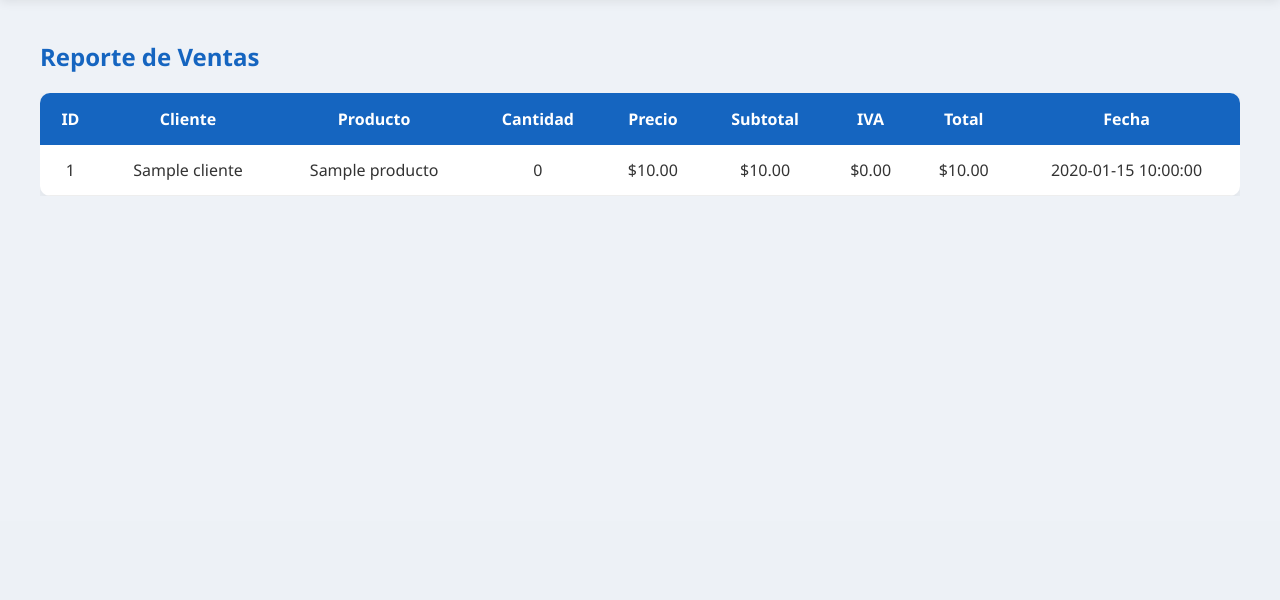
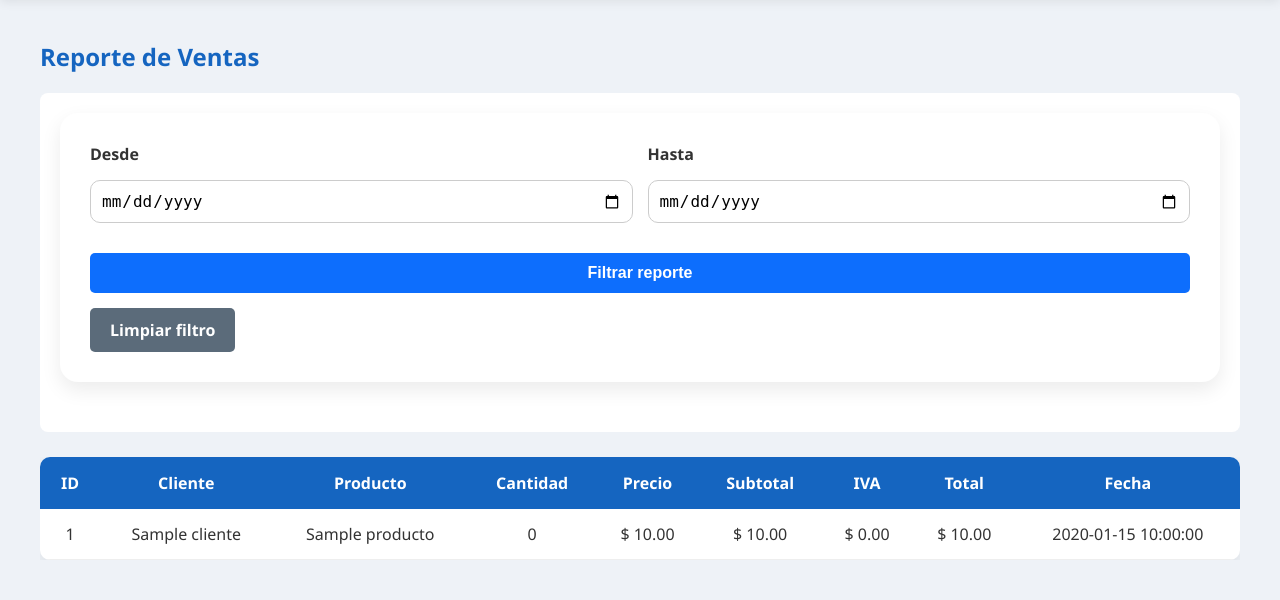
Before and after one commit to KLEBER895/sistema-inventario-web, a PHP site: page /reportes.php in a window 1280 px wide. Shown: the part 279-879 px from the top of the page. Before the commit the page ends 474 px from the top, so only its background shows below. Run offline with PHP 8.4, Linux system fonts and the light colour scheme; the visitor is signed in with stand-in values (Sample User, id 1); tables that the repository leaves empty or names only in its code hold one stand-in row (values such as "Sample post").

Commit message:
feat: agregar filtro por fechas en reportes

```diff
--- a/reportes.php
+++ b/reportes.php
@@ -6,7 +6,8 @@ $tiempo_inactivo = 1800;
 
 if(isset($_SESSION['ultimo_acceso'])){
 
-    $tiempo_transcurrido = time() - $_SESSION['ultimo_acceso'];
+    $tiempo_transcurrido =
+        time() - $_SESSION['ultimo_acceso'];
 
     if($tiempo_transcurrido > $tiempo_inactivo){
 
@@ -20,40 +21,200 @@ if(isset($_SESSION['ultimo_acceso'])){
 
 $_SESSION['ultimo_acceso'] = time();
 
-if(!isset($_SESSION['usuario']) || !isset($_SESSION['rol'])){
+
+if(
+    !isset($_SESSION['usuario']) ||
+    !isset($_SESSION['rol'])
+){
 
     header("Location: login.php");
 
     exit();
 }
 
+
 $rol_permitido = (
     $_SESSION['rol'] === 'Administrador' ||
     $_SESSION['rol'] === 'Empleado'
 );
 
+
 if(!$rol_permitido){
 
     header("Location: index.php");
+
     exit();
 }
 
+
 include("conexion.php");
+
+
+/*
+CAMBIO: Se agregó filtro de reportes por rango de fechas.
+MOTIVO: Permitir consultar ventas realizadas entre una fecha
+inicial y una fecha final, según observación de la predefensa.
+FECHA: 28/09/2026
+*/
+
+$fecha_desde =
+    isset($_GET['fecha_desde'])
+    ? trim($_GET['fecha_desde'])
+    : '';
+
+$fecha_hasta =
+    isset($_GET['fecha_hasta'])
+    ? trim($_GET['fecha_hasta'])
+    : '';
+
+
+$mensaje_filtro = "";
+
+
+/*
+CAMBIO: Se utiliza consulta preparada cuando existen fechas.
+MOTIVO: Evitar insertar directamente datos recibidos del usuario
+dentro de la consulta SQL.
+FECHA: 28/09/2026
+*/
+
+$sql_base = "
+SELECT
+    ventas.id,
+    clientes.nombre AS cliente,
+    productos.nombre AS producto,
+    ventas.cantidad,
+
+    COALESCE(
+        detalle_ventas.precio_unitario,
+        ventas.subtotal /
+        NULLIF(ventas.cantidad, 0)
+    ) AS precio_unitario,
+
+    ventas.subtotal,
+    ventas.iva,
+    ventas.total,
+    ventas.fecha
+
+FROM ventas
+
+INNER JOIN clientes
+ON ventas.cliente_id = clientes.id
+
+INNER JOIN productos
+ON ventas.producto_id = productos.id
+
+LEFT JOIN detalle_ventas
+ON detalle_ventas.venta_id = ventas.id
+AND detalle_ventas.producto_id = ventas.producto_id
+";
+
+
+if(
+    $fecha_desde !== '' &&
+    $fecha_hasta !== ''
+){
+
+    /*
+    La fecha final se convierte al día siguiente.
+    De esta manera incluimos correctamente todo
+    el día seleccionado como fecha hasta.
+    */
+
+    $fecha_hasta_siguiente =
+        date(
+            'Y-m-d',
+            strtotime(
+                $fecha_hasta . ' +1 day'
+            )
+        );
+
+
+    $sql =
+        $sql_base .
+        "
+        WHERE ventas.fecha >= ?
+        AND ventas.fecha < ?
+
+        ORDER BY ventas.fecha DESC
+        ";
+
+
+    $stmt =
+        mysqli_prepare(
+            $conexion,
+            $sql
+        );
+
+
+    mysqli_stmt_bind_param(
+        $stmt,
+        "ss",
+        $fecha_desde,
+        $fecha_hasta_siguiente
+    );
+
+
+    mysqli_stmt_execute(
+        $stmt
+    );
+
+
+    $ventas =
+        mysqli_stmt_get_result(
+            $stmt
+        );
+
+
+    $mensaje_filtro =
+        "Mostrando ventas desde "
+        .
+        htmlspecialchars($fecha_desde)
+        .
+        " hasta "
+        .
+        htmlspecialchars($fecha_hasta);
+
+
+}else{
+
+    $sql =
+        $sql_base .
+        "
+        ORDER BY ventas.fecha DESC
+        ";
+
+
+    $ventas =
+        mysqli_query(
+            $conexion,
+            $sql
+        );
+}
 
 ?>
 
 
 <!DOCTYPE html>
+
 <html lang="es">
 
 <head>
 
 <meta charset="UTF-8">
-<meta name="viewport" content="width=device-width, initial-scale=1.0">
 
-<title>Reportes de Ventas</title>
+<meta
+name="viewport"
+content="width=device-width, initial-scale=1.0">
 
-<link rel="stylesheet" href="css/estilos.css">
+<title>
+Reportes de Ventas
+</title>
+
+<link
+rel="stylesheet"
+href="css/estilos.css">
+
 
 <style>
 
@@ -62,25 +223,212 @@ include("conexion.php");
     margin:40px auto;
 }
 
+.filtro-fechas{
+    background:white;
+    padding:20px;
+    border-radius:8px;
+    margin-bottom:25px;
+}
+
+.filtro-fechas form{
+    display:flex;
+    gap:15px;
+    flex-wrap:wrap;
+    align-items:end;
+}
+
+.campo-fecha{
+    flex:1;
+    min-width:200px;
+}
+
+.campo-fecha label{
+    display:block;
+    margin-bottom:5px;
+    font-weight:bold;
+}
+
+.campo-fecha input{
+    width:100%;
+    padding:10px;
+    box-sizing:border-box;
+}
+
+.boton-filtrar{
+    background:#0d6efd;
+    color:white;
+    border:none;
+    padding:11px 20px;
+    border-radius:5px;
+    cursor:pointer;
+    font-weight:bold;
+}
+
+/*
+CAMBIO: Se mejoró el contraste visual del botón Limpiar filtro.
+MOTIVO: Mejorar su visibilidad manteniendo un estilo profesional y sobrio.
+FECHA: 28/09/2026
+*/
+
+.boton-limpiar{
+    display:inline-block;
+    background:#5B6B7A;
+    color:white;
+    text-decoration:none;
+    padding:11px 20px;
+    border-radius:5px;
+    font-weight:bold;
+}
+
+.boton-limpiar:hover{
+    background:#465563;
+}
+
+/*
+CAMBIO: Se mejoró la visibilidad del mensaje del rango seleccionado.
+MOTIVO: Aumentar el contraste sin utilizar colores demasiado llamativos.
+FECHA: 28/09/2026
+*/
+
+.mensaje-filtro{
+    background:#DCE6F1;
+    color:#2F4050;
+    padding:12px;
+    margin-bottom:20px;
+    border-left:4px solid #5B7FA3;
+    border-radius:5px;
+    font-weight:500;
+}
+
 </style>
 
 </head>
 
+
 <body>
 
+
 <header>
-    <h1>Reporte de Ventas</h1>
+
+<h1>
+Reporte de Ventas
+</h1>
+
 </header>
 
-<?php include("menu.php"); ?>
+
+<?php
+include("menu.php");
+?>
+
 
 <div class="reportes-contenedor">
 
-<h2>Reporte de Ventas</h2>
+
+<h2>
+Reporte de Ventas
+</h2>
+
+
+<!--
+CAMBIO: Se agregó formulario visual Desde / Hasta.
+MOTIVO: Permitir al usuario seleccionar el período
+que desea consultar en el reporte.
+FECHA: 28/09/2026
+-->
+
+<div class="filtro-fechas">
+
+<form
+method="GET"
+action="reportes.php">
+
+
+<div class="campo-fecha">
+
+<label for="fecha_desde">
+Desde
+</label>
+
+<input
+type="date"
+id="fecha_desde"
+name="fecha_desde"
+value="<?php
+echo htmlspecialchars(
+    $fecha_desde
+);
+?>">
+
+</div>
+
+
+<div class="campo-fecha">
+
+<label for="fecha_hasta">
+Hasta
+</label>
+
+<input
+type="date"
+id="fecha_hasta"
+name="fecha_hasta"
+value="<?php
+echo htmlspecialchars(
+    $fecha_hasta
+);
+?>">
+
+</div>
+
+
+<button
+type="submit"
+class="boton-filtrar">
+
+Filtrar reporte
+
+</button>
+
+
+<a
+href="reportes.php"
+class="boton-limpiar">
+
+Limpiar filtro
+
+</a>
+
+
+</form>
+
+</div>
+
+
+<?php
+
+if($mensaje_filtro !== ''){
+
+?>
+
+<div class="mensaje-filtro">
+
+<?php
+echo $mensaje_filtro;
+?>
+
+</div>
+
+<?php
+}
+?>
+
 
 <div style="overflow-x:auto;">
 
+
 <table>
+
 
 <tr>
 
@@ -96,83 +444,170 @@ include("conexion.php");
 
 </tr>
 
+
 <?php
 
-$ventas = mysqli_query($conexion,
+if(
+    $ventas &&
+    mysqli_num_rows($ventas) > 0
+){
 
-"SELECT
-ventas.id,
-clientes.nombre AS cliente,
-productos.nombre AS producto,
-ventas.cantidad,
-
-COALESCE(
-    detalle_ventas.precio_unitario,
-    ventas.subtotal / NULLIF(ventas.cantidad, 0)
-) AS precio_unitario,
-
-ventas.subtotal,
-ventas.iva,
-ventas.total,
-ventas.fecha
-
-FROM ventas
-
-INNER JOIN clientes
-ON ventas.cliente_id = clientes.id
-
-INNER JOIN productos
-ON ventas.producto_id = productos.id
-
-LEFT JOIN detalle_ventas
-ON detalle_ventas.venta_id = ventas.id
-AND detalle_ventas.producto_id = ventas.producto_id
-
-ORDER BY ventas.id DESC"
-
-);
-
-while($fila = mysqli_fetch_assoc($ventas)){
+    while(
+        $fila =
+        mysqli_fetch_assoc($ventas)
+    ){
 
 ?>
 
+
 <tr>
 
-<td><?php echo $fila['id']; ?></td>
-
-<td><?php echo htmlspecialchars($fila['cliente']); ?></td>
-
-<td><?php echo htmlspecialchars($fila['producto']); ?></td>
-
-<td><?php echo intval($fila['cantidad']); ?></td>
 
 <td>
-$<?php echo number_format($fila['precio_unitario'], 2); ?>
+<?php
+echo intval(
+    $fila['id']
+);
+?>
 </td>
 
+
 <td>
-$<?php echo number_format($fila['subtotal'], 2); ?>
+<?php
+echo htmlspecialchars(
+    $fila['cliente']
+);
+?>
 </td>
 
+
 <td>
-$<?php echo number_format($fila['iva'], 2); ?>
+<?php
+echo htmlspecialchars(
+    $fila['producto']
+);
+?>
 </td>
 
+
 <td>
-$<?php echo number_format($fila['total'], 2); ?>
+<?php
+echo intval(
+    $fila['cantidad']
+);
+?>
 </td>
 
-<td><?php echo htmlspecialchars($fila['fecha']); ?></td>
+
+<td>
+$
+<?php
+echo number_format(
+    $fila['precio_unitario'],
+    2
+);
+?>
+</td>
+
+
+<td>
+$
+<?php
+echo number_format(
+    $fila['subtotal'],
+    2
+);
+?>
+</td>
+
+
+<td>
+$
+<?php
+echo number_format(
+    $fila['iva'],
+    2
+);
+?>
+</td>
+
+
+<td>
+$
+<?php
+echo number_format(
+    $fila['total'],
+    2
+);
+?>
+</td>
+
+
+<td>
+<?php
+echo htmlspecialchars(
+    $fila['fecha']
+);
+?>
+</td>
+
 
 </tr>
 
-<?php } ?>
+
+<?php
+
+    }
+
+}else{
+
+?>
+
+
+<!--
+CAMBIO: Se resaltó en verde la fila que informa que no existen ventas.
+MOTIVO: Mejorar la visibilidad del mensaje y mantener coherencia
+con los mensajes positivos del sistema.
+FECHA: 28/09/2026
+-->
+
+<tr
+style="
+background:#d4edda;
+color:#155724;
+font-weight:bold;
+">
+
+<td
+colspan="9"
+style="
+text-align:center;
+padding:14px;
+border-left:4px solid #198754;
+">
+
+No existen ventas en el rango seleccionado.
+
+</td>
+
+</tr>
+
+
+<?php
+
+}
+
+?>
+
 
 </table>
+
 
 </div>
 
 </div>
 
+
 </body>
+
 </html>
```
